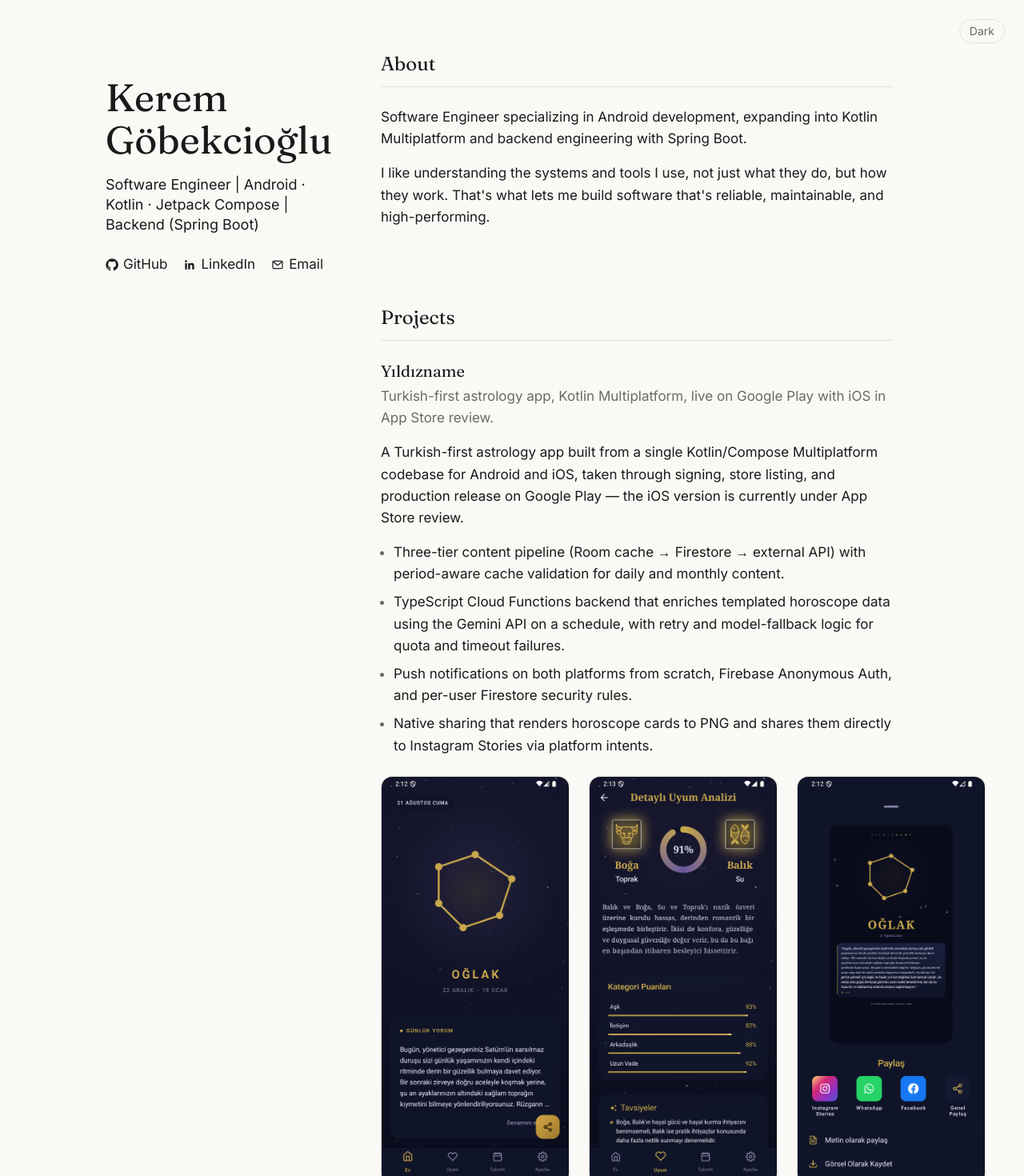
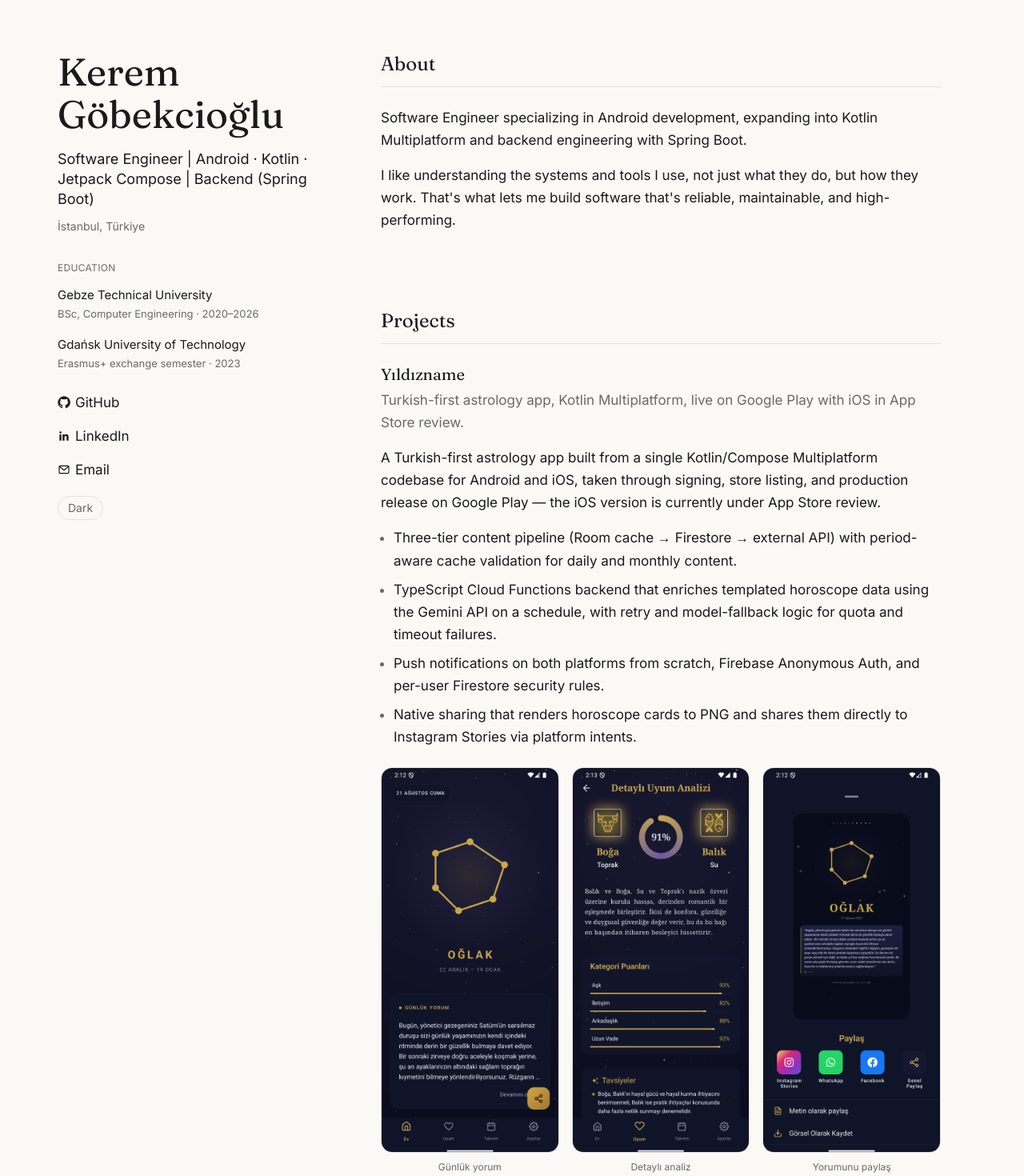
Before and after one commit to KeremGobekcioglu/portfolio_new, a Next.js app: page / in a window 1280 px wide. Shown: the top 1470 px of the page at 80% size. Built offline with nearby package versions, Linux system fonts and the light colour scheme.

Commit message:
Update profile details, enhance layout, and add sidebar component

```diff
--- a/app/globals.css
+++ b/app/globals.css
@@ -16,7 +16,7 @@
     @apply min-h-screen bg-bg text-ink dark:bg-bg-dark dark:text-ink-dark antialiased;
     font-feature-settings: "cv11", "ss01";
     font-size: 1.0625rem;
-    line-height: 1.6;
+    line-height: 1.65;
   }
 
   ::selection {
@@ -61,31 +61,4 @@
       transition: none;
     }
   }
-
-  /*
-   * Lets project media (screenshots, video) escape the 640px text column to
-   * the right, without escaping the viewport. Below the breakpoint it's a
-   * no-op — the element keeps whatever width its own classes already give it
-   * (normally max-w-content, matching the text column).
-   *
-   * Reads --container-max/--container-pad/--sidebar-width/--sidebar-gap from
-   * app/page.tsx (set once there, on the page's outer container) rather than
-   * duplicating those numbers here, so this stays correct if that layout
-   * changes.
-   */
-  .media-bleed {
-    --band-right-gutter: 3rem;
-    --band-max-width: 920px;
-  }
-
-  @media (min-width: 1024px) {
-    .media-bleed {
-      --media-left-offset: calc(
-        max(0px, (100vw - var(--container-max)) / 2) + var(--container-pad) + var(--sidebar-width) +
-          var(--sidebar-gap)
-      );
-      width: min(var(--band-max-width), calc(100vw - var(--media-left-offset) - var(--band-right-gutter)));
-      max-width: none;
-    }
-  }
 }
--- a/app/layout.tsx
+++ b/app/layout.tsx
@@ -2,7 +2,6 @@ import type { Metadata } from "next";
 import { Fraunces, Inter } from "next/font/google";
 import "./globals.css";
 import { profile } from "@/content";
-import { ThemeToggle } from "@/components/ThemeToggle";
 
 // Applies a previously chosen dark theme before first paint, avoiding a
 // light-then-dark flash. The site otherwise always defaults to light.
@@ -48,7 +47,6 @@ export default function RootLayout({ children }: { children: React.ReactNode })
     <html lang="en" className={`${fraunces.variable} ${inter.variable}`} suppressHydrationWarning>
       <body className="font-sans">
         <script dangerouslySetInnerHTML={{ __html: noFlashThemeScript }} />
-        <ThemeToggle />
         {children}
       </body>
     </html>
--- a/app/page.tsx
+++ b/app/page.tsx
@@ -1,29 +1,16 @@
-import { Header } from "@/components/Header";
+import { Sidebar } from "@/components/Sidebar";
 import { About } from "@/components/About";
 import { Projects } from "@/components/Projects";
 import { OtherWork } from "@/components/OtherWork";
 import { Experience } from "@/components/Experience";
 import { Footer } from "@/components/Footer";
 
-// Real layout numbers the media-bleed band's width formula depends on
-// (components/*.css .media-bleed rule reads these) — single source of
-// truth so the band recalculates correctly if this layout changes.
-const layoutVars = {
-  ["--container-max" as string]: "1080px", // matches max-w-[1080px] below
-  ["--container-pad" as string]: "2rem", // matches px-8 below
-  ["--sidebar-width" as string]: "280px", // matches lg:grid-cols-[280px_1fr] below
-  ["--sidebar-gap" as string]: "4rem", // matches gap-x-16 below
-} as React.CSSProperties;
-
 export default function Home() {
   return (
-    <div className="mx-auto max-w-[1080px] px-8 py-16" style={layoutVars}>
-      <div className="grid grid-cols-1 lg:grid-cols-[280px_1fr] gap-x-16 gap-y-24 lg:gap-y-0">
-        <div className="lg:sticky lg:top-24 lg:self-start">
-          <Header />
-        </div>
-        {/* min-w-0: without it, a media-bleed child wider than this grid track would force the track (and the whole layout) to grow instead of visually overflowing. */}
-        <main className="max-w-content min-w-0">
+    <div className="mx-auto max-w-[1200px] px-8 py-16">
+      <div className="grid grid-cols-1 lg:grid-cols-[340px_1fr] gap-x-16 gap-y-16 lg:gap-y-0">
+        <Sidebar />
+        <main className="max-w-content">
           <About />
           <div className="mt-24">
             <Projects />
@@ -35,9 +22,9 @@ export default function Home() {
           <div className="mt-24">
             <Experience />
           </div>
+          <Footer />
         </main>
       </div>
-      <Footer />
     </div>
   );
 }
--- a/components/About.tsx
+++ b/components/About.tsx
@@ -9,7 +9,7 @@ export function About() {
         <SectionHeading id="about-heading">About</SectionHeading>
         <div className="space-y-4 max-w-content">
           {profile.about.map((paragraph) => (
-            <p key={paragraph} className="leading-[1.6]">
+            <p key={paragraph} className="leading-[1.65]">
               {paragraph}
             </p>
           ))}
--- a/components/Experience.tsx
+++ b/components/Experience.tsx
@@ -22,7 +22,7 @@ export function Experience() {
               </p>
               <ul className="mt-3 space-y-2 max-w-content list-disc pl-4 marker:text-muted dark:marker:text-muted-dark">
                 {item.highlights.map((point) => (
-                  <li key={point} className="leading-[1.6]">
+                  <li key={point} className="leading-[1.65]">
                     {point}
                   </li>
                 ))}
--- a/components/Header.tsx
+++ /dev/null
@@ -1,14 +0,0 @@
-import { profile, links } from "@/content";
-import { LinkRow } from "./LinkRow";
-
-export function Header() {
-  return (
-    <header>
-      <h1 className="font-serif text-[clamp(2.25rem,4vw,3rem)] leading-[1.1]">{profile.name}</h1>
-      <p className="mt-4 text-[1.125rem] leading-[1.4] text-ink dark:text-ink-dark">{profile.positioning}</p>
-      <nav aria-label="Contact links" className="mt-6">
-        <LinkRow links={links} />
-      </nav>
-    </header>
-  );
-}
--- a/components/ProjectCard.tsx
+++ b/components/ProjectCard.tsx
@@ -8,14 +8,14 @@ export function ProjectCard({ project }: { project: Project }) {
     <article>
       <h3 className="font-serif text-xl">{project.title}</h3>
       <p className="mt-1 text-muted dark:text-muted-dark">{project.summary}</p>
-      <p className="mt-4 leading-[1.6] max-w-content">{project.description}</p>
+      <p className="mt-4 leading-[1.65] max-w-content">{project.description}</p>
 
       {project.video && <ProjectVideo video={project.video} />}
 
       {project.highlights && project.highlights.length > 0 && (
         <ul className="mt-4 space-y-2 max-w-content list-disc pl-4 marker:text-muted dark:marker:text-muted-dark">
           {project.highlights.map((point) => (
-            <li key={point} className="leading-[1.6]">
+            <li key={point} className="leading-[1.65]">
               {point}
             </li>
           ))}
@@ -27,7 +27,7 @@ export function ProjectCard({ project }: { project: Project }) {
       )}
 
       {project.note && (
-        <p className="mt-4 text-sm text-muted dark:text-muted-dark border-l-2 border-line dark:border-line-dark pl-4 max-w-content leading-[1.6]">
+        <p className="mt-4 text-sm text-muted dark:text-muted-dark border-l-2 border-line dark:border-line-dark pl-4 max-w-content leading-[1.65]">
           {project.note}
         </p>
       )}
--- a/components/ProjectScreenshots.tsx
+++ b/components/ProjectScreenshots.tsx
@@ -17,16 +17,16 @@ const staticImagesBySrc: Record<string, StaticImageData> = {
 
 export function ProjectScreenshots({ screenshots }: { screenshots: NonNullable<Project["screenshots"]> }) {
   return (
-    <div className="media-bleed mt-6 mb-6 w-full max-w-content">
-      <div className="flex gap-6 overflow-x-auto snap-x snap-mandatory pb-1 lg:overflow-visible lg:snap-none lg:pb-0">
+    <div className="mt-6 mb-6 max-w-content">
+      <div className="flex gap-4 overflow-x-auto snap-x snap-mandatory pb-1 md:overflow-visible md:snap-none md:pb-0">
         {screenshots.map((shot) => (
-          <figure key={shot.src} className="w-[60vw] shrink-0 snap-start lg:w-auto lg:flex-1 lg:shrink">
+          <figure key={shot.src} className="w-[60vw] shrink-0 snap-start md:w-auto md:flex-1 md:shrink">
             <div className="relative aspect-[9/19.5] overflow-hidden rounded-[14px] border border-line dark:border-line-dark">
               <Image
                 src={staticImagesBySrc[shot.src] ?? shot.src}
                 alt={shot.alt}
                 fill
-                sizes="(max-width: 1024px) 60vw, 300px"
+                sizes="(max-width: 767px) 60vw, 225px"
                 quality={90}
                 className="object-cover"
               />
--- /dev/null
+++ b/components/Sidebar.tsx
@@ -0,0 +1,46 @@
+import { profile, links, education } from "@/content";
+import { LinkRow } from "./LinkRow";
+import { ThemeToggle } from "./ThemeToggle";
+
+// "Sep 2020 – Jun 2026" -> "2020–2026"; "Feb 2023 – Jun 2023" -> "2023"
+function yearRange(dates: string): string {
+  const years = dates.match(/\d{4}/g) ?? [];
+  const start = years[0];
+  const end = years[years.length - 1];
+  if (!start) return dates;
+  return start === end ? start : `${start}–${end}`;
+}
+
+export function Sidebar() {
+  return (
+    <div className="lg:sticky lg:top-16 lg:self-start">
+      <header>
+        <h1 className="font-serif text-[clamp(2.25rem,4vw,3rem)] leading-[1.1]">{profile.name}</h1>
+        <p className="mt-4 text-[1.125rem] leading-[1.4] text-ink dark:text-ink-dark">{profile.positioning}</p>
+        <p className="mt-3 text-sm text-muted dark:text-muted-dark">{profile.location}</p>
+      </header>
+
+      <div className="mt-8">
+        <h2 className="text-[0.75rem] uppercase tracking-wide text-muted dark:text-muted-dark">Education</h2>
+        <div className="mt-3 space-y-4">
+          {education.map((item) => (
+            <div key={item.institution}>
+              <p className="text-[0.9375rem] font-normal text-ink dark:text-ink-dark">{item.institution}</p>
+              <p className="text-[0.8125rem] text-muted dark:text-muted-dark">
+                {(item.note ?? item.degree).replace(/\.$/, "")} · {yearRange(item.dates)}
+              </p>
+            </div>
+          ))}
+        </div>
+      </div>
+
+      <nav aria-label="Contact links" className="mt-6">
+        <LinkRow links={links} className="lg:flex-col lg:items-start lg:gap-3" />
+      </nav>
+
+      <div className="mt-4">
+        <ThemeToggle />
+      </div>
+    </div>
+  );
+}
--- a/components/ThemeToggle.tsx
+++ b/components/ThemeToggle.tsx
@@ -24,7 +24,7 @@ export function ThemeToggle() {
     <button
       type="button"
       onClick={toggle}
-      className="fixed top-6 right-6 z-50 rounded-full border border-line dark:border-line-dark bg-bg dark:bg-bg-dark px-3 py-1 text-sm text-muted dark:text-muted-dark hover:text-accent dark:hover:text-accent-dark hover:border-accent/40 dark:hover:border-accent-dark/40 transition-colors duration-150"
+      className="shrink-0 rounded-full border border-line dark:border-line-dark bg-bg dark:bg-bg-dark px-3 py-1 text-sm text-muted dark:text-muted-dark hover:text-accent dark:hover:text-accent-dark hover:border-accent/40 dark:hover:border-accent-dark/40 transition-colors duration-150"
       aria-label={isDark ? "Switch to light theme" : "Switch to dark theme"}
     >
       {isDark ? "Light" : "Dark"}
--- a/content.ts
+++ b/content.ts
@@ -4,6 +4,7 @@
 export interface Profile {
   name: string;
   positioning: string;
+  location: string;
   /** Each entry renders as its own paragraph. */
   about: string[];
 }
@@ -11,6 +12,7 @@ export interface Profile {
 export const profile: Profile = {
   name: "Kerem Göbekcioğlu",
   positioning: "Software Engineer | Android · Kotlin · Jetpack Compose | Backend (Spring Boot)",
+  location: "İstanbul, Türkiye",
   about: [
     "Software Engineer specializing in Android development, expanding into Kotlin Multiplatform and backend engineering with Spring Boot.",
     "I like understanding the systems and tools I use, not just what they do, but how they work. That's what lets me build software that's reliable, maintainable, and high-performing.",
@@ -39,8 +41,34 @@ export const links: SiteLink[] = [
   },
   {
     label: "Email",
-    href: "mailto:TODO@example.com",
+    href: "mailto:keremgobekcioglu54@gmail.com",
     icon: "mail",
+  },
+];
+
+export interface EducationItem {
+  institution: string;
+  degree: string;
+  dates: string;
+  location: string;
+  note?: string;
+}
+
+// Full detail kept here even though the sidebar only renders a shortened
+// form — useful if this grows into its own section later.
+export const education: EducationItem[] = [
+  {
+    institution: "Gebze Technical University",
+    degree: "BSc, Computer Engineering",
+    dates: "Sep 2020 – Jun 2026",
+    location: "Gebze, Kocaeli, Turkey",
+  },
+  {
+    institution: "Gdańsk University of Technology",
+    degree: "Data Engineering",
+    dates: "Feb 2023 – Jun 2023",
+    location: "Gdańsk, Poland",
+    note: "Erasmus+ exchange semester.",
   },
 ];
 
@@ -63,7 +91,7 @@ export interface Project {
     /** Used as the iframe title and the facade's alt text. */
     title: string;
   };
-  /** Optional row of app screenshots, rendered after the highlights and before the stack pills. */
+  /** Optional row of phone-app screenshots (fixed 9:19.5 frames), rendered after the highlights and before the stack pills. */
   screenshots?: {
     src: string;
     alt: string;
@@ -117,7 +145,7 @@ export const projects: Project[] = [
     links: [
       { label: "Google Play", href: "https://play.google.com/store/apps/details?id=com.kg.yildizname" },
       { label: "Landing page", href: "https://yildiznamepage.vercel.app/" },
-      { label: "GitHub", href: "https://github.com/TODO-repo-url" },
+      { label: "GitHub", href: "https://github.com/KeremGobekcioglu/horoscope-app" },
     ],
   },
   {
--- a/tailwind.config.ts
+++ b/tailwind.config.ts
@@ -32,7 +32,7 @@ const config: Config = {
         sans: ["var(--font-body)", "system-ui", "sans-serif"],
       },
       maxWidth: {
-        content: "640px",
+        content: "700px",
       },
       typography: {
         DEFAULT: {
```
Also changed, not shown: 1 other file (tests, documents, lock files or other folders).
